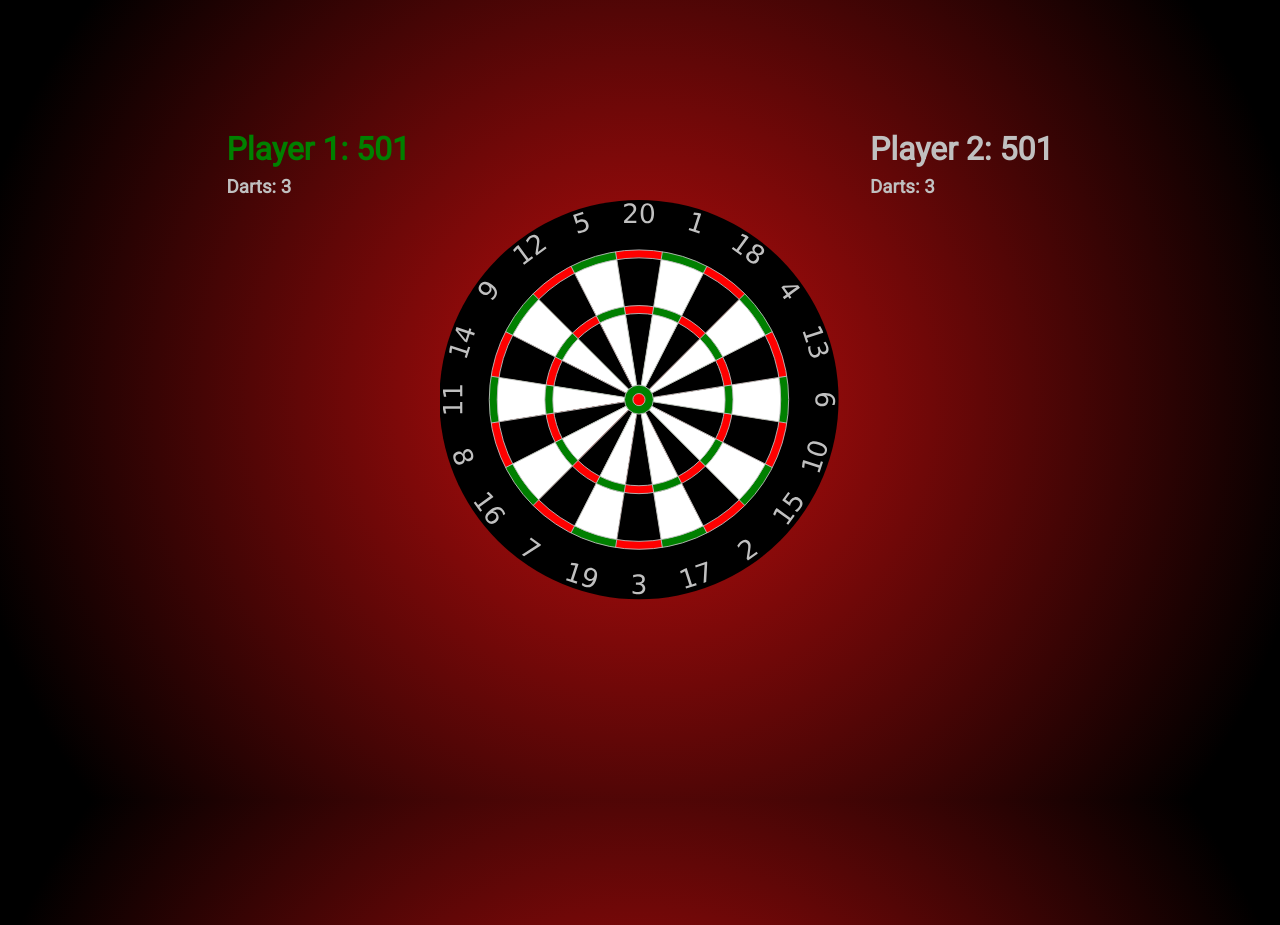
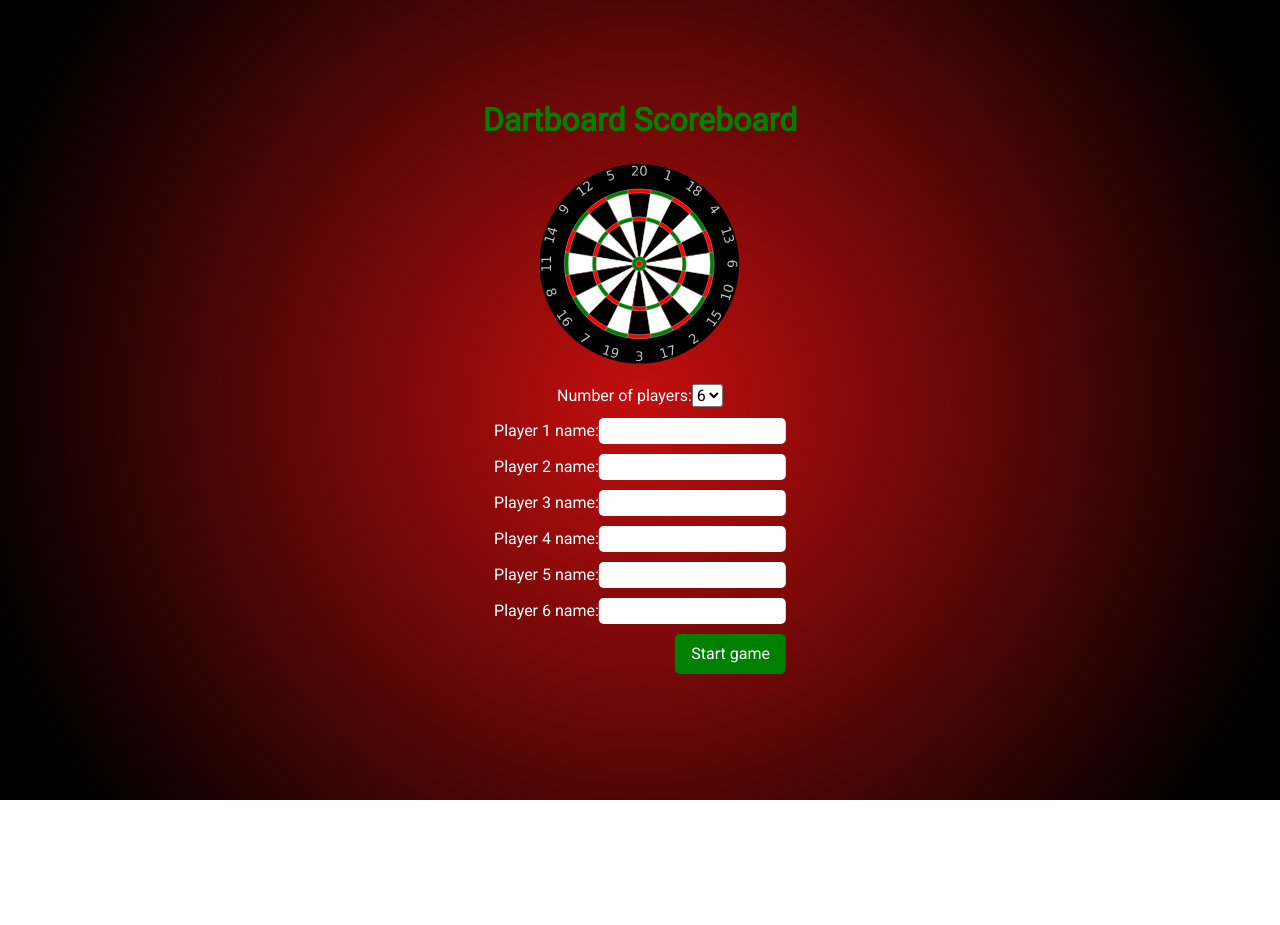
Before and after one commit to colinswan/dart-board-scores, a React (Vite) app: page / in a window 1280 px wide. After the commit the page ends 800 px from the top, so only its background shows below. Built offline with nearby package versions, Linux system fonts and the light colour scheme.

Commit message:
adding in styled components, done some more refactoring

```diff
--- a/src/components/Dartboard.css
+++ /dev/null
@@ -1,58 +0,0 @@
-/* App.css */
-.scoreboard-container {
-  display: flex;
-  justify-content: center;
-  align-items: center;
-  height: 100vh;
-}
-
-.dartboard-container {
-  display: flex;
-  flex-direction: column;
-  justify-content: center;
-  align-items: center;
-  padding: 30px;
-}
-
-.play-1-scores,
-.play-2-scores {
-  height: 100%;
-  margin-top: 250px;
-}
-
-.play-1-scores h1,
-.play-2-scores h1,
-.play-1-scores h3,
-.play-2-scores h3,
-.play-1-scores h4,
-.play-2-scores h4 {
-  color: #c0c0c0;
-}
-
-.active-player h1 {
-  color: #008000;
-}
-
-/* Mobile devices */
-@media (max-width: 768px) {
-  .scoreboard-container {
-    flex-direction: column;
-    justify-content: space-around;
-  }
-
-  .dartboard-container {
-    padding: 10px;
-  }
-
-  .play-1-scores,
-  .play-2-scores {
-    margin-top: 0;
-  }
-
-  .play-1-scores h1,
-  .play-2-scores h1,
-  .play-1-scores h3,
-  .play-2-scores h3 {
-    font-size: 1.2em;
-  }
-}
--- a/src/components/Dartboard.jsx
+++ b/src/components/Dartboard.jsx
@@ -1,22 +1,114 @@
 import { useState, useRef } from "react";
 import dartboardSvg from "../assets/dartboard.svg";
-import "./Dartboard.css";
 import { getPositionValue } from "../helpers/dartboardHelpers";
 import { useDartboard } from "../hooks/dartboardHooks";
+import PlayerSetup from "./PlayerSetup";
+import styled, { css } from "styled-components";
+
+const ContentWrapper = styled.div`
+  display: flex;
+  flex-direction: column;
+  align-items: center;
+  justify-content: center;
+  height: calc(
+    100% - 60px
+  ); // Adjust this value as needed to fit your desired layout
+`;
+
+const ScoreboardContainer = styled.div`
+  display: flex;
+  justify-content: center;
+  align-items: center;
+  height: 100%;
+
+  @media (max-width: 768px) {
+    flex-direction: column;
+    justify-content: space-around;
+  }
+`;
+const PlayerSetupContainer = styled.div`
+  height: 150px; // Adjust this value as needed to fix the height of the container
+  overflow: hidden;
+`;
+
+const DartboardContainer = styled.div`
+  display: flex;
+  flex-direction: column;
+  justify-content: center;
+  align-items: center;
+  padding: 30px;
+
+  @media (max-width: 768px) {
+    padding: 10px;
+  }
+`;
+
+const PlayerScore = styled.div`
+  padding: 20px;
+  margin-top: 20px;
+  margin-bottom: 20px;
+  min-height: 150px;
+
+  h1,
+  h3,
+  h4 {
+    color: #c0c0c0;
+  }
+
+  ${(props) =>
+    props.active &&
+    css`
+      h1 {
+        color: #008000;
+      }
+    `}
+
+  @media (max-width: 768px) {
+    margin-top: 0;
+
+    h1,
+    h3 {
+      font-size: 1.2em;
+    }
+  }
+`;
+
+const ScoreTable = styled.table`
+  border-collapse: collapse;
+  margin-top: 20px;
+  min-width: 300px;
+  font-size: 1.1em;
+
+  th,
+  td {
+    border: 1px solid #999;
+    padding: 0.5rem;
+    text-align: left;
+    color: #c0c0c0;
+  }
+
+  th {
+    background-color: #eee;
+    color: #000;
+  }
+
+  @media (max-width: 768px) {
+    margin-top: 20px;
+  }
+`;
 
 const Dartboard = () => {
   const [position, setPosition] = useState(null);
   const dartboardRef = useRef(null);
-  const {
-    player,
-    darts,
-    player1Score,
-    player2Score,
-    player1ScoreHistory,
-    player2ScoreHistory,
-    handleThrow,
-  } = useDartboard();
+  const [gameStarted, setGameStarted] = useState(false);
+  const [playerNames, setPlayerNames] = useState({});
 
+  const [playerCount, setPlayerCount] = useState(6);
+
+  const { player, darts, playerScores, handleThrow } = useDartboard(
+    playerCount,
+    playerNames
+  );
   const handleClick = (e) => {
     const rect = dartboardRef.current.getBoundingClientRect();
     const centerX = rect.left + rect.width / 2;
@@ -34,19 +126,27 @@ const Dartboard = () => {
     handleThrow(positionValue);
   };
 
+  const handleStartGame = (playerCount, playerNames) => {
+    setPlayerCount(playerCount);
+    setPlayerNames(playerNames);
+    setGameStarted(true);
+  };
+
   return (
-    <div className="scoreboard-container">
-      <div
-        className={`play-2-scores ${
-          player === 1 ? "play-1-scores active-player" : "play-1-scores"
-        }`}
-      >
-        <h1>Player 1: {player1Score}</h1>
-        <h4>{position}</h4>
-
-        <h3>Darts: {darts}</h3>
-      </div>
-      <div className="dartboard-container">
+    <DartboardContainer>
+      <ContentWrapper>
+        {gameStarted ? (
+          <>
+            <ScoreboardContainer>
+              <PlayerScore active={true}>
+                <h1>
+                  {playerNames[player] || `Player ${player}`}:{" "}
+                  {playerScores[player]}
+                </h1>
+                <h4>Dart Point: {position}</h4>
+                <h3>Darts Left: {darts}</h3>
+              </PlayerScore>
+            </ScoreboardContainer>
             <svg
               ref={dartboardRef}
               width="400"
@@ -56,19 +156,35 @@ const Dartboard = () => {
             >
               <image href={dartboardSvg} width="400" height="400" />
             </svg>
-      </div>
-
-      <div
-        className={`play-2-scores ${
-          player === 2 ? "play-2-scores active-player" : "play-2-scores"
-        }`}
-      >
-        <h1>Player 2: {player2Score}</h1>
-
-        <h4>{position}</h4>
-        <h3>Darts: {darts}</h3>
-      </div>
-    </div>
+            <ScoreTable>
+              <thead>
+                <tr>
+                  <th>Player</th>
+                  <th>Score</th>
+                </tr>
+              </thead>
+              <tbody>
+                {Object.entries(playerScores).map(([playerNumber, score]) => (
+                  <tr key={playerNumber}>
+                    <td>
+                      {playerNames[playerNumber] || `Player ${playerNumber}`}
+                    </td>
+                    <td>{score}</td>
+                  </tr>
+                ))}
+              </tbody>
+            </ScoreTable>
+          </>
+        ) : (
+          <PlayerSetupContainer>
+            <PlayerSetup
+              onStart={handleStartGame}
+              initialPlayerCount={playerCount}
+            />
+          </PlayerSetupContainer>
+        )}
+      </ContentWrapper>
+    </DartboardContainer>
   );
 };
 
--- /dev/null
+++ b/src/components/PlayerSetup.jsx
@@ -0,0 +1,116 @@
+import { useState } from "react";
+import PropTypes from "prop-types";
+import styled from "styled-components";
+import dartboardSvg from "../assets/dartboard.svg";
+
+const SetupContainer = styled.div`
+  display: flex;
+  flex-direction: column;
+  align-items: center;
+  padding: 20px;
+  position: absolute;
+  top: 50%;
+  left: 50%;
+  transform: translate(-50%, -50%);
+  color: white;
+`;
+
+const Title = styled.h1`
+  margin-bottom: 20px;
+  color: #008000;
+`;
+
+const InputContainer = styled.div`
+  display: flex;
+  flex-direction: column;
+  align-items: center;
+  margin-bottom: 20px;
+  min-height: 300px;
+  margin-top: 20px;
+`;
+
+const SetupLabel = styled.label`
+  margin-bottom: 10px;
+`;
+
+const PlayerNameContainer = styled.div`
+  margin-bottom: 10px;
+
+  input {
+    border-radius: 5px;
+    border: none;
+  }
+`;
+
+const StartGameButton = styled.button`
+  background-color: #008000;
+  color: white;
+  border: none;
+  border-radius: 5px;
+  padding: 8px 16px;
+  cursor: pointer;
+  margin-left: auto;
+
+  &:hover {
+    background-color: #006400;
+  }
+`;
+
+const PlayerSetup = ({ onStart, initialPlayerCount }) => {
+  const [playerCount, setPlayerCount] = useState(initialPlayerCount);
+  const [playerNames, setPlayerNames] = useState({});
+
+  const handlePlayerCountChange = (e) => {
+    setPlayerCount(parseInt(e.target.value));
+    setPlayerNames({});
+  };
+
+  const handlePlayerNameChange = (player, e) => {
+    setPlayerNames({ ...playerNames, [player]: e.target.value });
+  };
+
+  const startGame = () => {
+    onStart(playerCount, playerNames);
+  };
+
+  return (
+    <SetupContainer>
+      <Title>Dartboard Scoreboard</Title>
+      <svg width="200" height="200" viewBox="0 0 200 200">
+        <image href={dartboardSvg} width="200" height="200" />
+      </svg>
+      <InputContainer>
+        <SetupLabel>
+          Number of players:
+          <select value={playerCount} onChange={handlePlayerCountChange}>
+            {[...Array(6)].map((_, i) => (
+              <option key={i + 1} value={i + 1}>
+                {i + 1}
+              </option>
+            ))}
+          </select>
+        </SetupLabel>
+        {[...Array(playerCount)].map((_, i) => (
+          <PlayerNameContainer key={i + 1}>
+            <label>
+              Player {i + 1} name:
+              <input
+                type="text"
+                value={playerNames[i + 1] || ""}
+                onChange={(e) => handlePlayerNameChange(i + 1, e)}
+              />
+            </label>
+          </PlayerNameContainer>
+        ))}
+        <StartGameButton onClick={startGame}>Start game</StartGameButton>
+      </InputContainer>
+    </SetupContainer>
+  );
+};
+
+PlayerSetup.propTypes = {
+  onStart: PropTypes.func.isRequired,
+  initialPlayerCount: PropTypes.number.isRequired,
+};
+
+export default PlayerSetup;
--- a/src/helpers/dartboardHelpers.js
+++ b/src/helpers/dartboardHelpers.js
@@ -27,15 +27,14 @@ const segmentToScore = {
   19: 10,
   20: 6,
 };
+
 export const getPositionValue = (distance, segment, rect) => {
-  let positionValue = 0;
-
   if (distance <= BULLSEYE_INNER * rect.width) {
-    positionValue = 50;
+    return 50;
   } else if (distance <= BULLSEYE_OUTER * rect.width) {
-    positionValue = 25;
+    return 25;
   } else {
-    positionValue = segmentToScore[Math.abs(segment)] || 0;
+    let positionValue = segmentToScore[Math.abs(segment)] || 0;
 
     if (segment < 0) {
       positionValue -= 1;
@@ -45,59 +44,41 @@ export const getPositionValue = (distance, segment, rect) => {
       distance > TREBLE_INNER * rect.width &&
       distance <= TREBLE_OUTER * rect.width
     ) {
-      positionValue *= 3;
+      return positionValue * 3;
     } else if (
       distance > DOUBLE_INNER * rect.width &&
       distance <= DOUBLE_OUTER * rect.width
     ) {
-      positionValue *= 2;
+      return positionValue * 2;
     } else if (distance > DOUBLE_OUTER * rect.width) {
-      positionValue = 0;
+      return 0;
     }
+
+    return positionValue;
   }
+};
 
-  return positionValue;
-};
 export const handleDartThrow = (
   positionValue,
   player,
   darts,
   setPlayer,
   setDarts,
-  player1Score,
-  player2Score,
-  player1scoreHistory,
-  player2scoreHistory,
-  setPlayer1Score,
-  setPlayer2Score,
-  setPlayer1ScoreHistory,
-  setPlayer2ScoreHistory
+  playerScores,
+  setPlayerScores,
+  playerCount
 ) => {
   setDarts(darts - 1);
 
   if (darts === 1) {
-    setPlayer(player === 1 ? 2 : 1);
+    setPlayer(player === playerCount ? 1 : player + 1);
     setDarts(3);
   }
-  if (player === 1) {
-    setPlayer1Score(player1Score - positionValue);
-    setPlayer1ScoreHistory([...player1scoreHistory, positionValue]);
-    if (player1Score === 0) {
-      window.alert("Player 1 wins!");
-      setPlayer1Score(501);
-    } else if (player1Score < 0) {
-      window.alert("Bust!");
-      setPlayer1Score(player1scoreHistory.reduce((a, b) => a + b, 0));
-    }
-  } else {
-    setPlayer2Score(player2Score - positionValue);
-    setPlayer2ScoreHistory([...player2scoreHistory, positionValue]);
-    if (player2Score === 0) {
-      window.alert("Player 2 wins!");
-      setPlayer2Score(501);
-    } else if (player2Score < 0) {
-      window.alert("Bust!");
-      setPlayer2Score(player2scoreHistory.reduce((a, b) => a + b, 0));
-    }
+
+  const currentPlayerScore = playerScores[player];
+  const newScore = currentPlayerScore - positionValue;
+
+  if (newScore >= 0) {
+    setPlayerScores({ ...playerScores, [player]: newScore });
   }
 };
--- a/src/hooks/dartboardHooks.js
+++ b/src/hooks/dartboardHooks.js
@@ -1,13 +1,25 @@
-import { useState } from "react";
+import { useState, useEffect } from "react";
 import { handleDartThrow } from "../helpers/dartboardHelpers";
 
-export const useDartboard = () => {
+const createInitialScores = (playerCount) => {
+  return Array.from({ length: playerCount }, (_, i) => [i + 1, 501]).reduce(
+    (acc, [player, score]) => ({ ...acc, [player]: score }),
+    {}
+  );
+};
+
+export const useDartboard = (playerCount, playerNames) => {
   const [player, setPlayer] = useState(1);
   const [darts, setDarts] = useState(3);
-  const [player1Score, setPlayer1Score] = useState(501);
-  const [player2Score, setPlayer2Score] = useState(501);
-  const [player1ScoreHistory, setPlayer1ScoreHistory] = useState([]);
-  const [player2ScoreHistory, setPlayer2ScoreHistory] = useState([]);
+
+  const [playerScores, setPlayerScores] = useState(
+    createInitialScores(playerCount)
+  );
+
+  // Update playerScores when playerCount changes
+  useEffect(() => {
+    setPlayerScores(createInitialScores(playerCount));
+  }, [playerCount]);
 
   const handleThrow = (positionValue) => {
     handleDartThrow(
@@ -16,24 +28,17 @@ export const useDartboard = () => {
       darts,
       setPlayer,
       setDarts,
-      player1Score,
-      player2Score,
-      player1ScoreHistory,
-      player2ScoreHistory,
-      setPlayer1Score,
-      setPlayer2Score,
-      setPlayer1ScoreHistory,
-      setPlayer2ScoreHistory
+      playerScores,
+      setPlayerScores,
+      playerCount,
+      playerNames
     );
   };
 
   return {
     player,
     darts,
-    player1Score,
-    player2Score,
-    player1ScoreHistory,
-    player2ScoreHistory,
+    playerScores,
     handleThrow,
   };
 };
```
Lines whose indentation alone changed are shown as unchanged.
